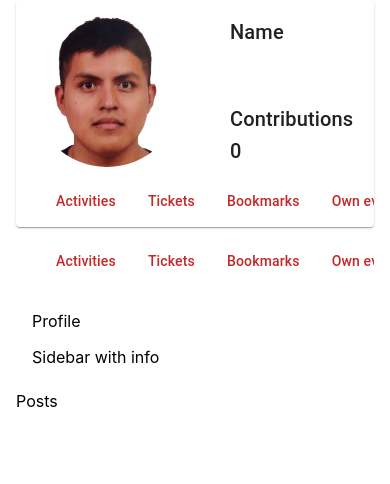
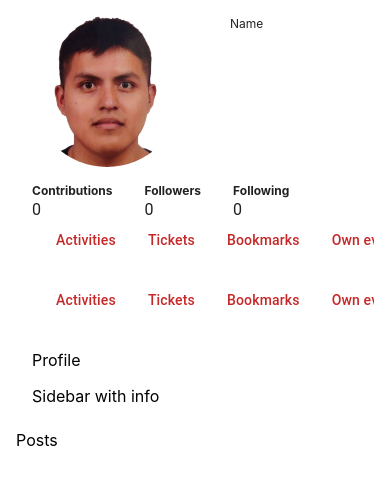
Before and after one commit to RamiElsayed/tap-tap-go, a React (Create React App) app in the folder client/: page / in a window 390 px wide. Shown: the top 484 px of the page. Built offline with nearby package versions, Linux system fonts and the light colour scheme.

Commit message:
fixed text responsivity

```diff
--- a/client/src/Pages/Profile/Banner.jsx
+++ b/client/src/Pages/Profile/Banner.jsx
@@ -10,14 +10,29 @@ import { Container, height } from "@mui/system";
 import React, { useState } from "react";
 import Avatar from "@mui/material/Avatar";
 import avatarImg from "../../_mock/avatarImg.jpg";
-import { styled } from "@mui/material/styles";
+import { styled, ThemeProvider } from "@mui/material/styles";
 import Options from "./Options";
+import { createTheme } from "@mui/material/styles";
+
+const theme = createTheme();
+
+theme.typography.h6 = {
+  fontSize: "0.75rem",
+  "@media (min-width:600px)": {
+    fontSize: "1.4rem",
+  },
+  [theme.breakpoints.up("md")]: {
+    fontSize: "2rem",
+    fontWeight: "500",
+  },
+};
 
 function Banner() {
   const [open, setOpen] = useState(false);
 
   return (
-    <Card>
+    <ThemeProvider theme={theme}>
+      <Card sx={{ boxShadow: { xs: "none", md: "initial" } }}>
         <CardContent sx={{ display: "flex" }}>
           <Avatar
             sx={{ width: "150px", height: "auto", marginRight: "3rem" }}
@@ -28,24 +43,44 @@ function Banner() {
             <Typography display="block" variant="h6" component="span">
               Name
             </Typography>
-          <Box sx={{ display: "flex" }}>
+            <Box sx={{ display: { xs: "none", md: "flex" } }}>
               <Stack marginRight="2rem">
                 <Typography variant="h6">Contributions</Typography>
-              <Typography variant="h6">0</Typography>
+                <Typography variant="h5">0</Typography>
               </Stack>
               <Stack marginRight="2rem">
                 <Typography variant="h6">Followers</Typography>
-              <Typography variant="h6">0</Typography>
+                <Typography variant="h5">0</Typography>
               </Stack>
               <Stack marginRight="2rem">
-              <Typography variant="h6">Followings</Typography>
-              <Typography variant="h6">0</Typography>
+                <Typography variant="h6">Following</Typography>
+                <Typography variant="h5">0</Typography>
               </Stack>
             </Box>
           </Stack>
         </CardContent>
+        <Stack
+          height="100"
+          sx={{ display: { xs: "block", md: "none", paddingLeft: "1rem" } }}
+        >
+          <Box sx={{ display: "flex" }}>
+            <Stack marginRight="2rem">
+              <Typography variant="h6">Contributions</Typography>
+              <Typography variant="body1">0</Typography>
+            </Stack>
+            <Stack marginRight="2rem">
+              <Typography variant="h6">Followers</Typography>
+              <Typography variant="body1">0</Typography>
+            </Stack>
+            <Stack marginRight="2rem">
+              <Typography variant="h6">Following</Typography>
+              <Typography variant="body1">0</Typography>
+            </Stack>
+          </Box>
+        </Stack>
         <Options></Options>
       </Card>
+    </ThemeProvider>
   );
 }
 
```
Lines whose indentation alone changed are shown as unchanged.
